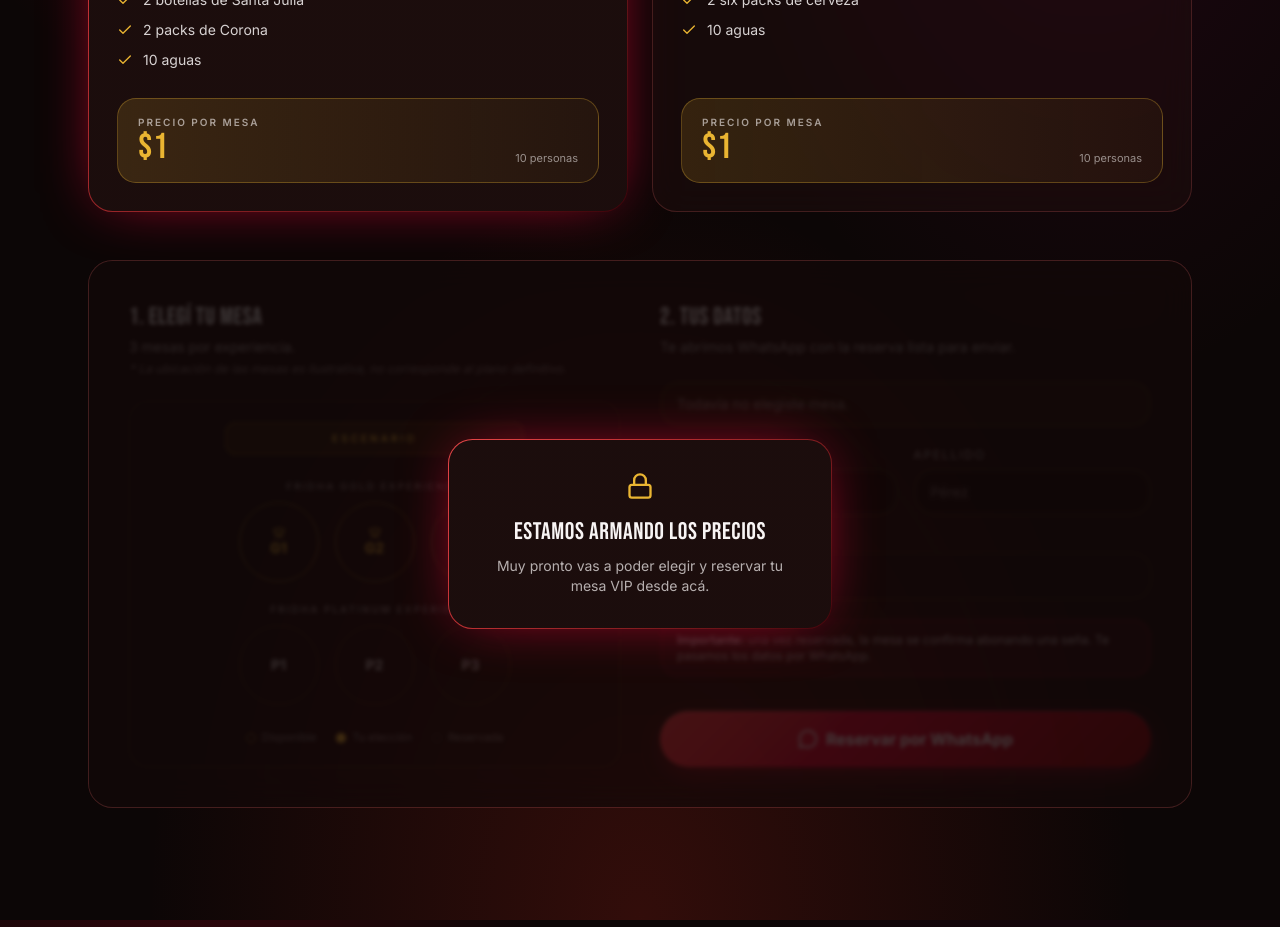
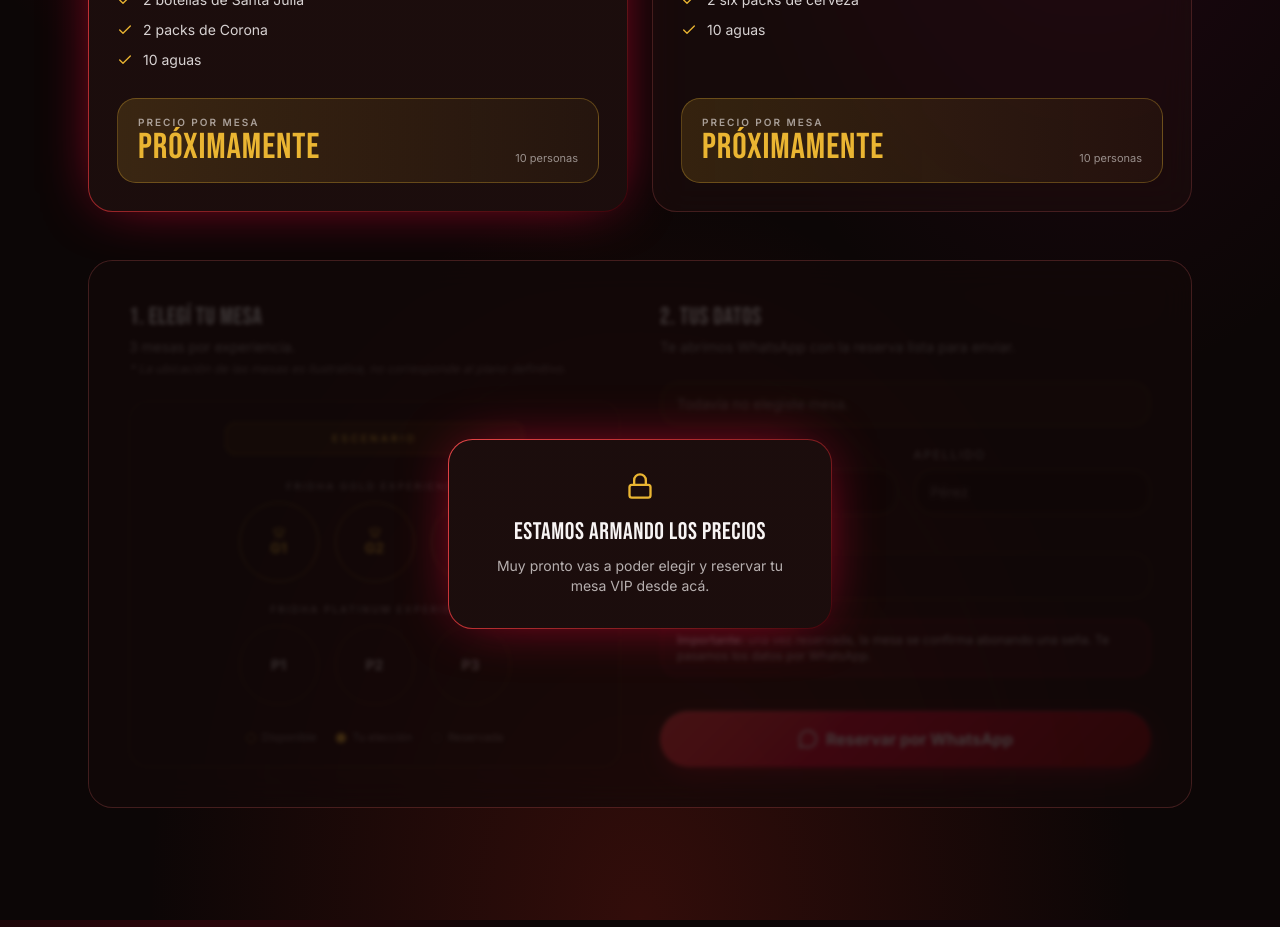
Before and after one commit to leocorazza1/fridha-4n, a Next.js app: page / in a window 1280 px wide. Shown: the part 3340-4267 px from the top of the page. Built offline with nearby package versions, Linux system fonts and the light colour scheme.

Commit message:
fix: hide placeholder VIP price while reservations are closed

```diff
--- a/components/vip-section.tsx
+++ b/components/vip-section.tsx
@@ -100,7 +100,7 @@ export function VipSection() {
                       Precio por mesa
                     </p>
                     <p className="font-display text-4xl leading-none tracking-wide text-gold">
-                      {t.price}
+                      {EVENT.vipReservationsOpen ? t.price : "Próximamente"}
                     </p>
                   </div>
                   <p className="text-right text-[11px] text-foreground/55">10 personas</p>
```
